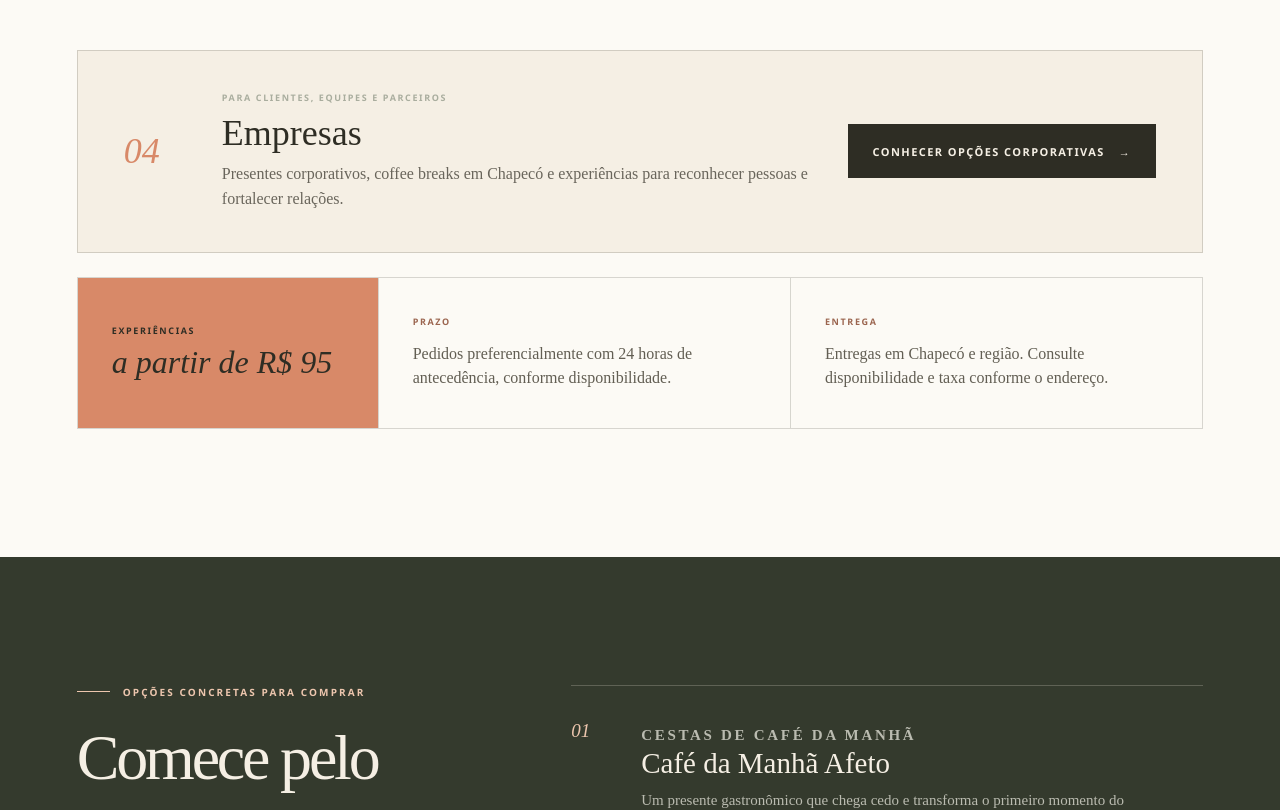
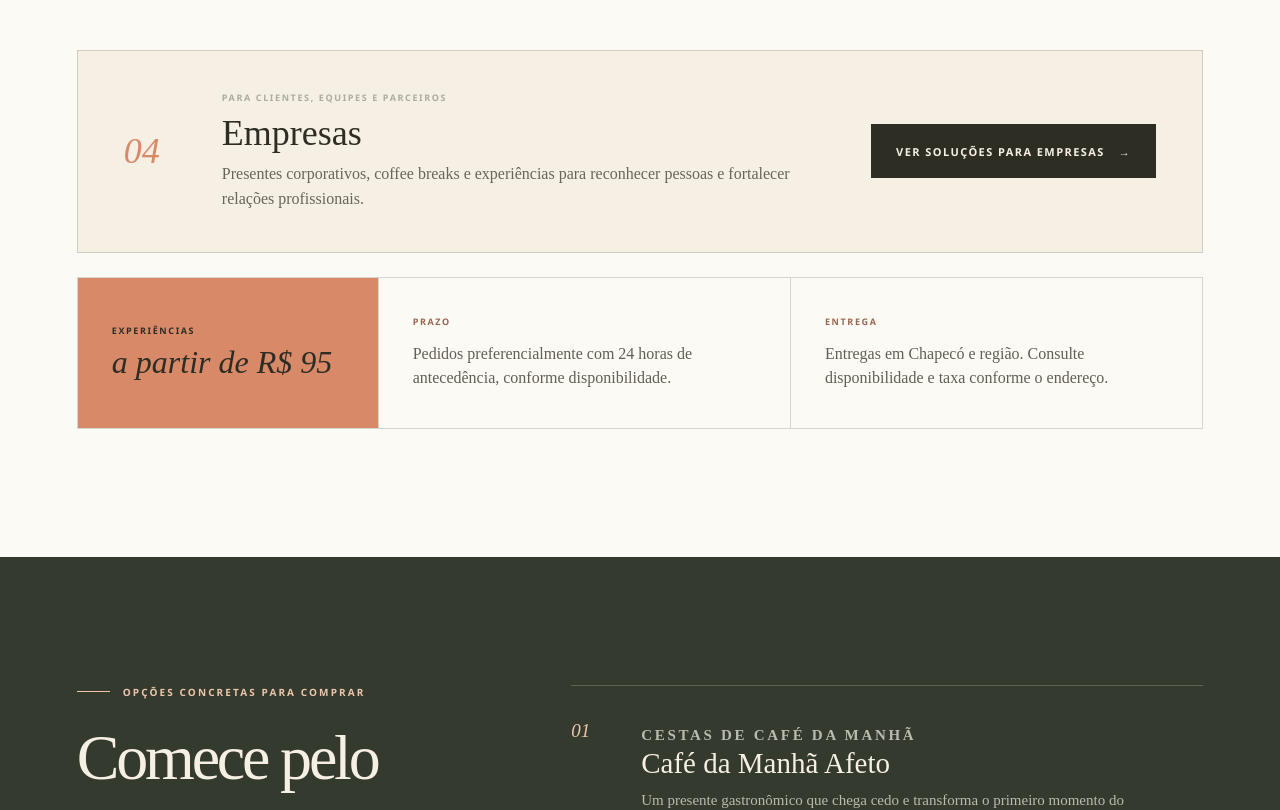
Before and after one commit to bittarello/gb-grazing-foods, a Next.js app: page / in a window 1280 px wide. Shown: the part 2360-3170 px from the top of the page. Built offline with nearby package versions, Linux system fonts and the light colour scheme.

Commit message:
Conectar home às páginas de serviços

```diff
--- a/app/page.tsx
+++ b/app/page.tsx
@@ -3,6 +3,9 @@ const instagramUrl = "https://www.instagram.com/gabi.gbgrazingfoods/";
 const whatsappNumber = "5549999442478";
 const breakfastPage = "/cestas-de-cafe-da-manha-chapeco/";
 const boardsPage = "/tabuas-de-frios-chapeco/";
+const eventsPage = "/grazing-table-chapeco/";
+const corporatePage = "/presentes-corporativos-chapeco/";
+const coffeeBreakPage = "/coffee-break-chapeco/";
 
 const messages = {
   order: "Olá Gabi! Vim pelo site da GB Grazing Foods e gostaria de fazer um pedido. Pode me ajudar?",
@@ -24,14 +27,15 @@ const whatsapp = {
 const occasions = [
   { number: "01", title: "Presentear", text: "Cestas de café da manhã, boxes e mimos para aniversários, agradecimentos e todo gesto que merece cuidado.", image: "/images/gb-presentes.webp", alt: "Cesta de café da manhã artesanal preparada em Chapecó", cta: "Ver cestas de café da manhã", href: breakfastPage },
   { number: "02", title: "Compartilhar", text: "Tábuas de frios para casal, amigos e família, noites de vinho e aquele encontro especial.", image: "/images/gb-hero.webp", alt: "Tábua de frios artesanal com queijos, frutas, pães e embutidos", cta: "Ver tábuas de frios", href: boardsPage },
-  { number: "03", title: "Celebrar", text: "Grazing tables e experiências para aniversários, comemorações, recepções e encontros especiais.", image: "/images/gb-eventos.webp", alt: "Grazing table elegante preparada para uma celebração", cta: "Planejar uma celebração", href: whatsapp.event },
+  { number: "03", title: "Celebrar", text: "Grazing tables e mesas gastronômicas para aniversários, recepções, comemorações e encontros especiais.", image: "/images/gb-eventos.webp", alt: "Mesa gastronômica preparada para uma celebração", cta: "Ver mesas para eventos", href: eventsPage },
 ];
 
 const products = [
   { label: "Cestas de café da manhã", title: "Café da Manhã Afeto", text: "Um presente gastronômico que chega cedo e transforma o primeiro momento do dia.", cta: "Ver opções de café da manhã", href: breakfastPage },
   { label: "Para brindar a dois", title: "Noite de Vinhos", text: "Sabores selecionados para uma noite sem pressa, cheia de conversa e presença.", cta: "Ver tábuas de frios", href: boardsPage },
   { label: "Tábuas de frios", title: "Tábua para Compartilhar", text: "Uma composição generosa para casal, amigos ou família receberem bem e criarem boas memórias.", cta: "Conhecer tábuas de frios", href: boardsPage },
-  { label: "Presentes corporativos em Chapecó", title: "Experiências Corporativas", text: "Presentes, coffee breaks e experiências para reconhecer clientes, equipes e parceiros.", cta: "Conhecer soluções para empresas", href: whatsapp.corporate },
+  { label: "Presentes corporativos", title: "Experiências Corporativas", text: "Presentes e experiências para reconhecer clientes, equipes e parceiros.", cta: "Ver presentes corporativos", href: corporatePage },
+  { label: "Coffee break", title: "Coffee Break para Reuniões", text: "Opções para reuniões, treinamentos e encontros corporativos, orientadas conforme quantidade e formato.", cta: "Conhecer coffee break", href: coffeeBreakPage },
 ];
 
 const faqs = [
@@ -122,8 +126,8 @@ export default function Home() {
         </div>
         <article className="corporate-strip">
           <div className="corporate-number">04</div>
-          <div><p className="product-label">Para clientes, equipes e parceiros</p><h3>Empresas</h3><p>Presentes corporativos, coffee breaks em Chapecó e experiências para reconhecer pessoas e fortalecer relações.</p></div>
-          <a className="button button-dark" href={whatsapp.corporate} target="_blank" rel="noreferrer">Conhecer opções corporativas <span aria-hidden="true">→</span></a>
+          <div><p className="product-label">Para clientes, equipes e parceiros</p><h3>Empresas</h3><p>Presentes corporativos, coffee breaks e experiências para reconhecer pessoas e fortalecer relações profissionais.</p></div>
+          <a className="button button-dark" href={corporatePage}>Ver soluções para empresas <span aria-hidden="true">→</span></a>
         </article>
         <div className="commercial-info" aria-label="Preço, prazo e entrega">
           <div className="price-highlight"><span>Experiências</span><strong>a partir de R$ 95</strong></div>
@@ -179,7 +183,7 @@ export default function Home() {
       <footer>
         <div className="footer-brand"><BrandMark /><p>Cestas, tábuas, presentes e experiências gastronômicas.</p></div>
         <div className="footer-contact"><strong>Chapecó e região</strong><a href={whatsapp.order} target="_blank" rel="noreferrer">WhatsApp: (49) 99944-2478</a><span>Pedidos preferencialmente com 24h de antecedência.</span></div>
-        <div className="footer-links"><a className="button button-dark footer-order-button" href={whatsapp.order} target="_blank" rel="noreferrer">Fazer pedido pelo WhatsApp</a><a href={instagramUrl} target="_blank" rel="noreferrer">Siga a GB no Instagram · @gabi.gbgrazingfoods <span aria-hidden="true">↗</span></a></div>
+        <div className="footer-links"><a className="button button-dark footer-order-button" href={whatsapp.order} target="_blank" rel="noreferrer">Fazer pedido pelo WhatsApp</a><a href={eventsPage}>Grazing tables e eventos</a><a href={corporatePage}>Presentes corporativos</a><a href={coffeeBreakPage}>Coffee break</a><a href={instagramUrl} target="_blank" rel="noreferrer">Siga a GB no Instagram · @gabi.gbgrazingfoods <span aria-hidden="true">↗</span></a></div>
       </footer>
 
       <a className="whatsapp-float" href={whatsapp.information} target="_blank" rel="noreferrer" aria-label="Fale com a Gabi pelo WhatsApp" title="Fale com a Gabi pelo WhatsApp"><span className="whatsapp-float-icon"><WhatsAppIcon /></span><span className="whatsapp-float-label">Fale com a Gabi</span></a>
```
